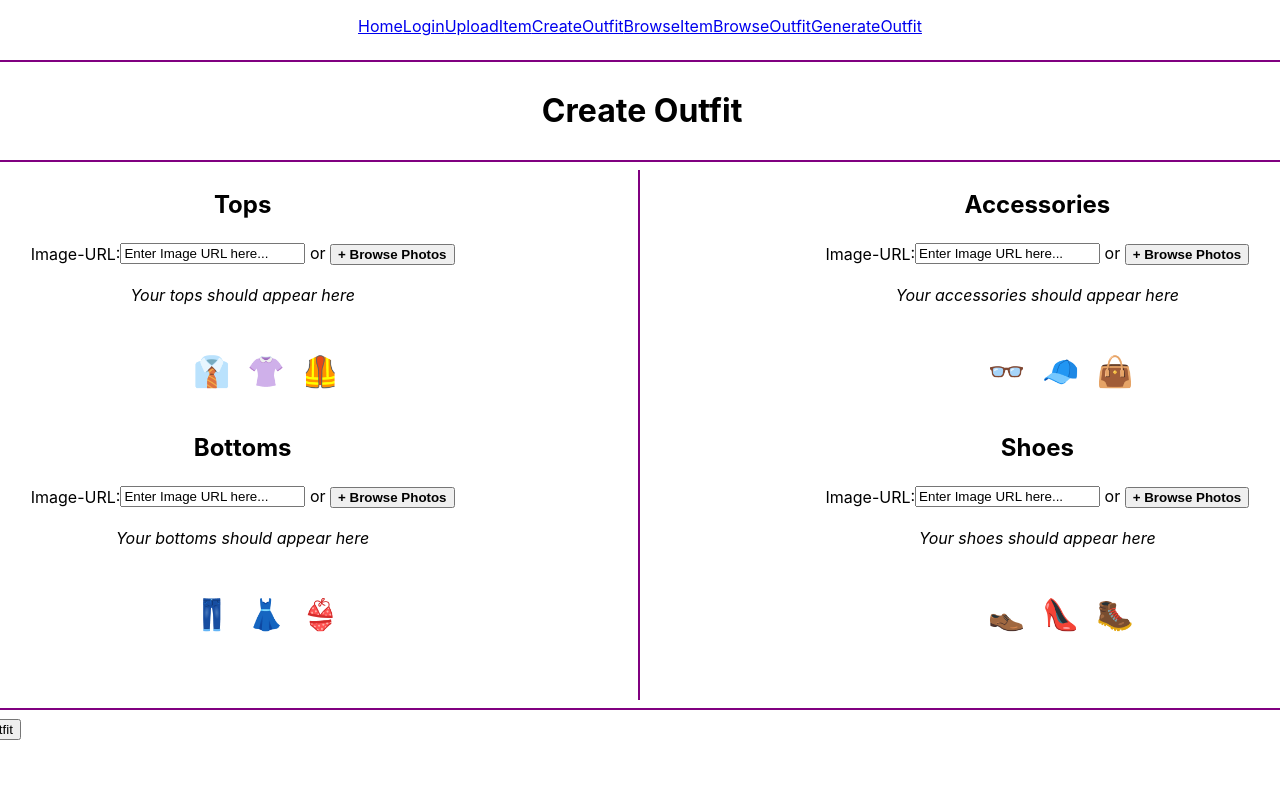
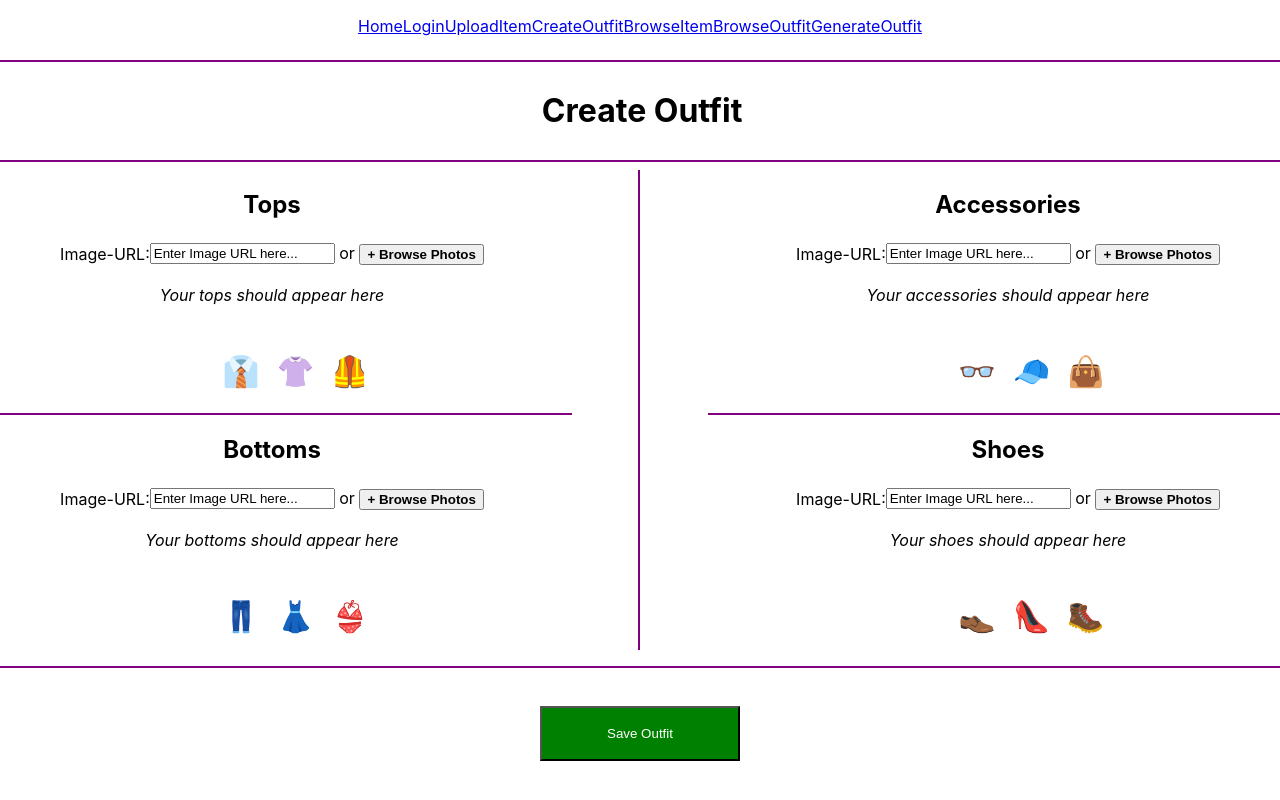
Before and after one commit to dominico25/seng401-project, a React (Create React App) app: page /CreateOutfit in a window 1280 px wide. Shown: the top 800 px of the page. Built offline with nearby package versions, Linux system fonts and the light colour scheme.

Commit message:
Update create-outfit.css

```diff
--- a/src/create-outfit.css
+++ b/src/create-outfit.css
@@ -57,7 +57,7 @@
 
   #vl {
     border-left: 2px solid purple;
-    height: 530px;
+    height: 480px;
     width:2px;
 
 
@@ -82,6 +82,8 @@
     flex-direction:column;
     align-items: center;
     justify-content: center;
+    border-bottom: 2px solid purple;
+    width: 600px;
   }
 
   #url-label-and-box {
@@ -113,6 +115,8 @@
     flex-direction:column;
     align-items: center;
     justify-content: center;
+    border-bottom: 2px solid purple;
+    width: 600px;
   }
 
   #shoes {
@@ -121,3 +125,17 @@
     align-items: center;
     justify-content: center;
   }
+
+  #page-bottom {
+    display:flex;
+    flex-direction: row;
+    justify-content: center;
+  }
+
+  #saveoutfit {
+    margin-top: 30px;
+    width: 200px;
+    height: 55px;
+    background-color: green;
+    color: white;
+  }
```
